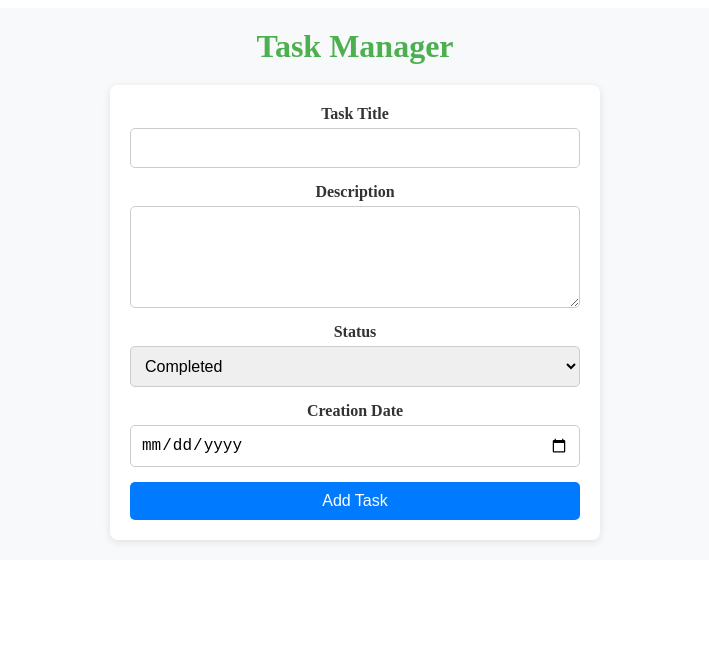
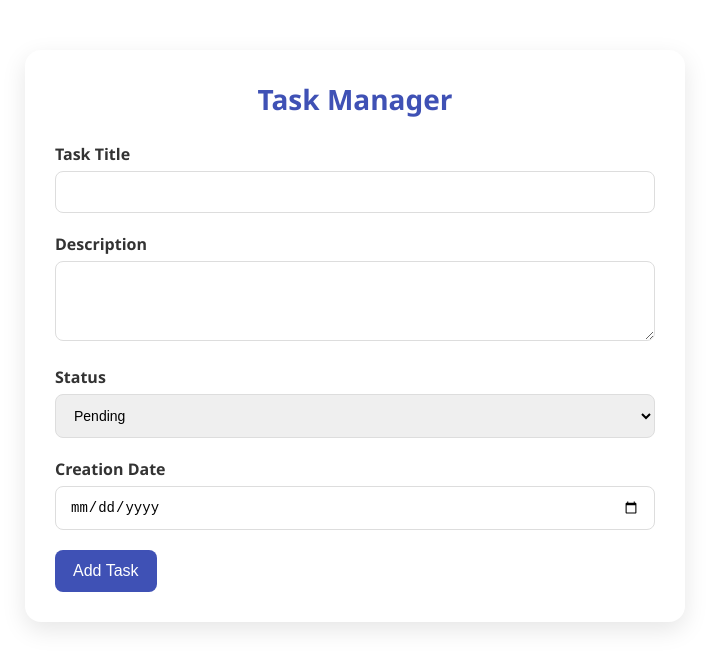
Before and after one commit to chulakasam/task-manager-frontEnd, an Angular app: page / in a window 1280 px wide. Shown: the top 668 px of the page, without its empty margins (285-994 px from the left). Built offline with nearby package versions, Linux system fonts and the light colour scheme.

Commit message:
console print text inputs

```diff
--- a/src/app/components/task-form.component.css
+++ b/src/app/components/task-form.component.css
@@ -1,50 +1,56 @@
 .main {
-  padding: 20px;
-  background-color: #f8f9fa;
-  text-align: center;
+  max-width: 600px;
+  margin: 50px auto;
+  padding: 30px;
+  border-radius: 16px;
+  font-family: 'Segoe UI', Tahoma, Geneva, Verdana, sans-serif;
+  background: #ffffff;
+  box-shadow: 0 8px 24px rgba(0, 0, 0, 0.1);
+  transition: box-shadow 0.3s ease;
+}
+
+.main:hover {
+  box-shadow: 0 12px 30px rgba(0, 0, 0, 0.15);
 }
 
 .task-manager-header {
-  font-size: 2em;
-  margin-bottom: 20px;
-  font-weight: bold;
-  color: #4CAF50;
+  font-size: 28px;
+  font-weight: 600;
+  margin-bottom: 25px;
+  text-align: center;
+  color: #3f51b5;
 }
 
-.task-form {
-  display: flex;
-  flex-direction: column;
-  gap: 15px;
-  max-width: 450px;
-  margin: 0 auto;
-  background-color: #fff;
-  padding: 20px;
-  border-radius: 8px;
-  box-shadow: 0 2px 8px rgba(0, 0, 0, 0.1);
+form div {
+  margin-bottom: 20px;
 }
 
-.form-group {
-  display: flex;
-  flex-direction: column;
-}
-
-.form-group label {
-  margin-bottom: 5px;
-  font-weight: bold;
+label {
+  display: block;
+  font-weight: 600;
+  margin-bottom: 6px;
   color: #333;
 }
 
-input[type="text"], textarea, select, input[type="date"] {
-  padding: 10px;
-  font-size: 16px;
-  border-radius: 5px;
-  border: 1px solid #ccc;
-  outline: none;
-  transition: border-color 0.3s ease;
+input[type="text"],
+input[type="date"],
+textarea,
+select {
+  width: 100%;
+  padding: 12px 14px;
+  border: 1px solid #ddd;
+  border-radius: 8px;
+  box-sizing: border-box;
+  font-size: 14px;
+  transition: border-color 0.2s, box-shadow 0.2s;
 }
 
-input[type="text"]:focus, textarea:focus, select:focus, input[type="date"]:focus {
-  border-color: #4CAF50;
+input:focus,
+textarea:focus,
+select:focus {
+  border-color: #3f51b5;
+  box-shadow: 0 0 0 3px rgba(63, 81, 181, 0.15);
+  outline: none;
 }
 
 textarea {
@@ -52,28 +58,22 @@ textarea {
   min-height: 80px;
 }
 
-button.submit-btn {
-  padding: 10px 20px;
+button {
+  padding: 12px 18px;
   font-size: 16px;
+  background-color: #3f51b5;
   color: #fff;
-  background-color: #007bff;
   border: none;
-  border-radius: 5px;
+  border-radius: 8px;
   cursor: pointer;
-  transition: background-color 0.3s ease;
+  transition: background-color 0.2s ease, transform 0.1s ease;
 }
 
-button.submit-btn:hover {
-  background-color: #0056b3;
+button:hover {
+  background-color: #303f9f;
+  transform: translateY(-1px);
 }
 
-
-@media (max-width: 768px) {
-  .task-form {
-    max-width: 90%;
-  }
-
-  .task-manager-header {
-    font-size: 1.5em;
-  }
+button:active {
+  transform: scale(0.98);
 }
--- a/src/app/components/task-form.component.html
+++ b/src/app/components/task-form.component.html
@@ -12,33 +12,34 @@
 <main class="main">
   <div class="task-manager-header">Task Manager</div>
 
-  <form  class="task-form">
-    <div class="form-group">
-      <label for="title">Task Title</label>
-      <input type="text" id="title"  />
+  <form (ngSubmit)="onSubmit()">
+    <div>
+      <label>Task Title</label>
+      <input type="text" [(ngModel)]="task.title" name="title" required />
     </div>
 
-    <div class="form-group">
-      <label for="description">Description</label>
-      <textarea id="description"  name="description"></textarea>
+    <div>
+      <label>Description</label>
+      <textarea [(ngModel)]="task.description" name="description"></textarea>
     </div>
 
-    <div class="form-group">
-      <label for="status">Status</label>
-      <select id="status"  name="status" required>
+    <div>
+      <label>Status</label>
+      <select [(ngModel)]="task.status" name="status">
         <option value="completed">Completed</option>
         <option value="pending">Pending</option>
         <option value="not-started">Not Started</option>
       </select>
     </div>
 
-    <div class="form-group">
-      <label for="createdDate">Creation Date</label>
-      <input type="date" id="createdDate"  name="createdDate" required />
+    <div>
+      <label>Creation Date</label>
+      <input type="date" [(ngModel)]="task.createdDate" name="createdDate" required />
     </div>
 
-    <button type="submit" class="submit-btn">Add Task</button>
+    <button type="submit">Add Task</button>
   </form>
+
 </main>
 
 </body>
--- a/src/app/components/task-form.component.ts
+++ b/src/app/components/task-form.component.ts
@@ -1,23 +1,30 @@
 import { Component } from '@angular/core';
+import { FormsModule } from '@angular/forms';
 
 @Component({
   selector: 'app-task-form',
   templateUrl: './task-form.component.html',
   styleUrls: ['./task-form.component.css'],
   standalone: true,
-  imports: []
+  imports: [FormsModule],
 })
 export class TaskFormComponent {
-  title = '';
-  description = '';
-  completed = false;
+  task = {
+    title: '',
+    description: '',
+    status: 'pending',
+    createdDate: ''
+  };
 
   onSubmit() {
-    console.log('New task added:', { title: this.title, description: this.description, completed: this.completed });
+    console.log('New task added:', this.task);
 
-
-    this.title = '';
-    this.description = '';
-    this.completed = false;
+    // Reset form after submission
+    this.task = {
+      title: '',
+      description: '',
+      status: 'pending',
+      createdDate: ''
+    };
   }
 }
```
